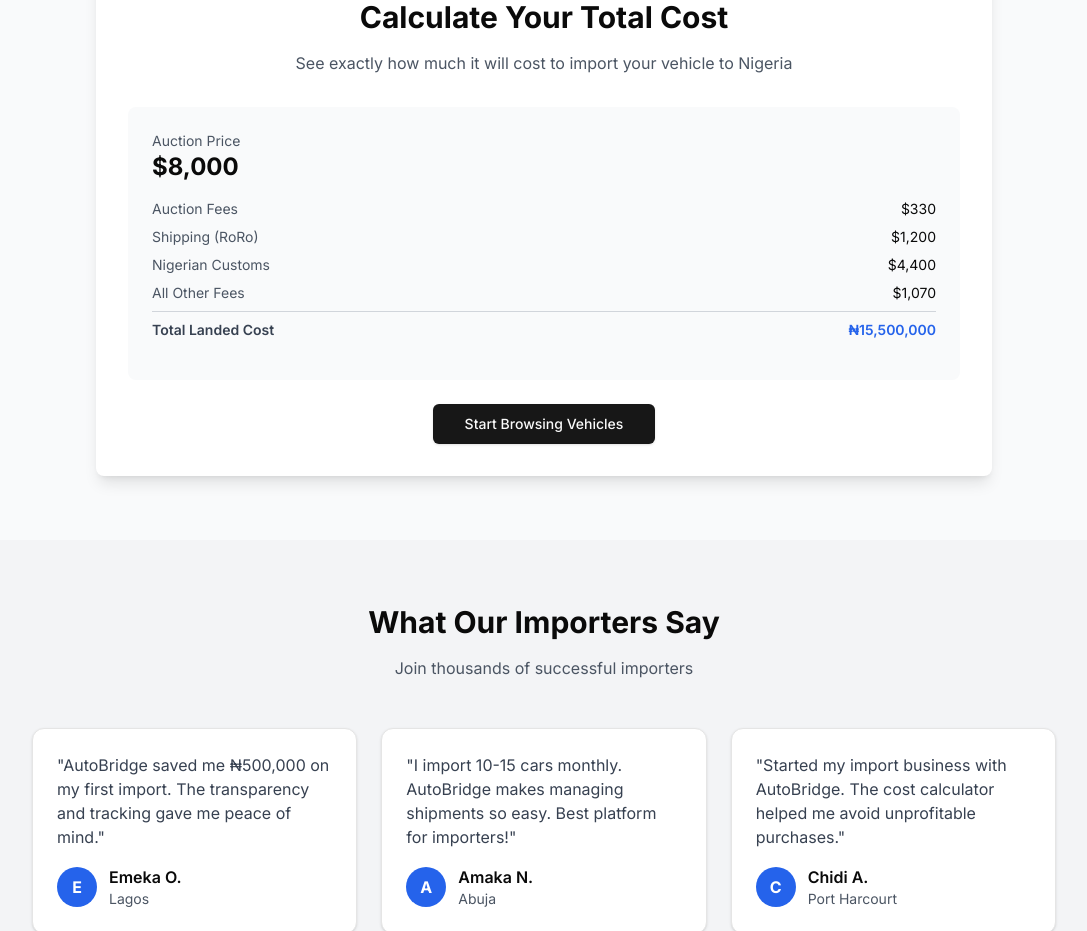
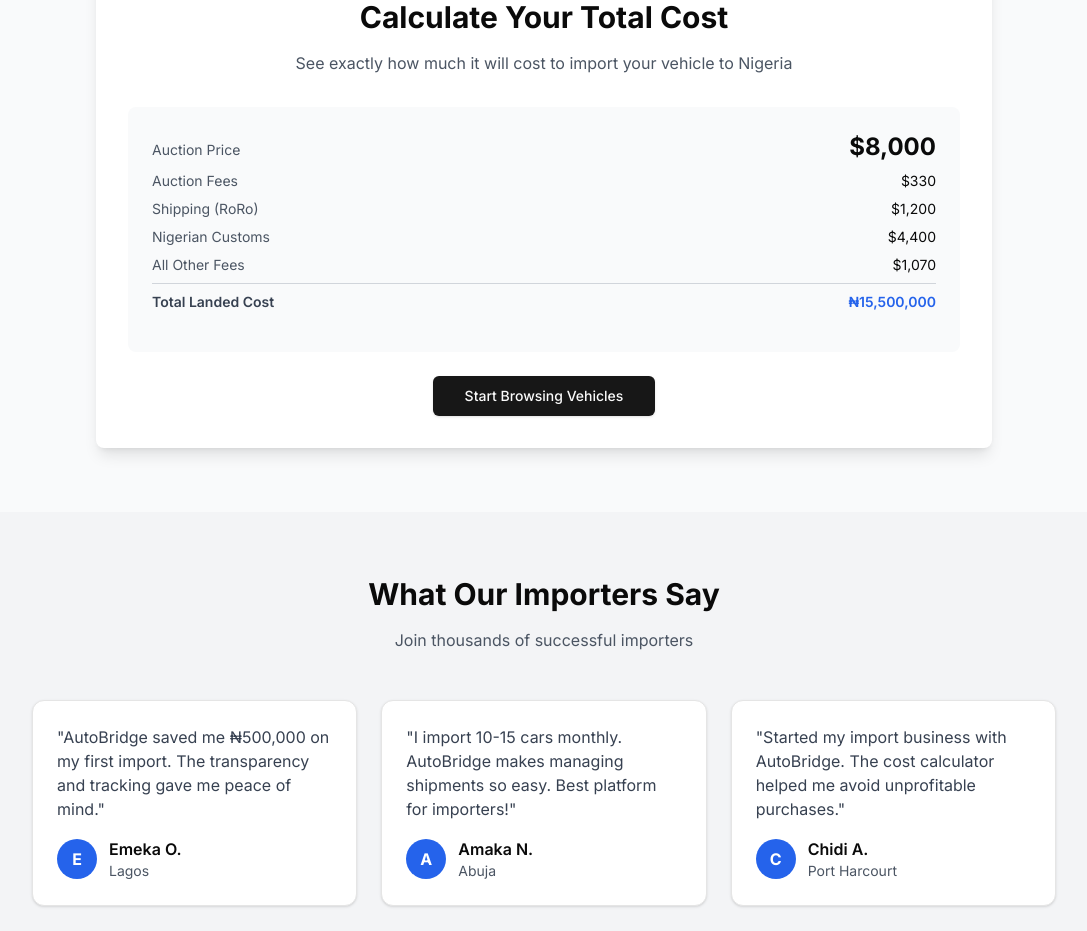
Before and after one commit to Damitimo/Autobridge, a Next.js app: page / in a window 1280 px wide. Shown: the part 2540-3471 px from the top of the page, without its empty margins (96-1183 px from the left). Built offline with nearby package versions, Linux system fonts and the light colour scheme.

Commit message:
Align auction price to the right on homepage calculator
- Move auction price to right-aligned layout matching other cost items
- Use consistent flex justify-between layout throughout
- Keep larger font size for auction price while aligning right
- Improves visual consistency in cost preview section

```diff
--- a/src/app/page.tsx
+++ b/src/app/page.tsx
@@ -294,16 +294,11 @@
             </div>
 
             <div className="bg-gray-50 rounded-lg p-6 mb-6">
-              <div className="mb-4">
-                <div className="flex justify-between items-end mb-2">
-                  <div>
-                    <p className="text-sm text-gray-600">Auction Price</p>
-                    <p className="text-2xl font-bold">$8,000</p>
-                  </div>
+              <div className="space-y-2 text-sm mb-4">
+                <div className="flex justify-between items-baseline mb-2">
+                  <span className="text-gray-600">Auction Price</span>
+                  <span className="text-2xl font-bold">$8,000</span>
                 </div>
-              </div>
-
-              <div className="space-y-2 text-sm mb-4">
                 <div className="flex justify-between">
                   <span className="text-gray-600">Auction Fees</span>
                   <span>$330</span>
```
